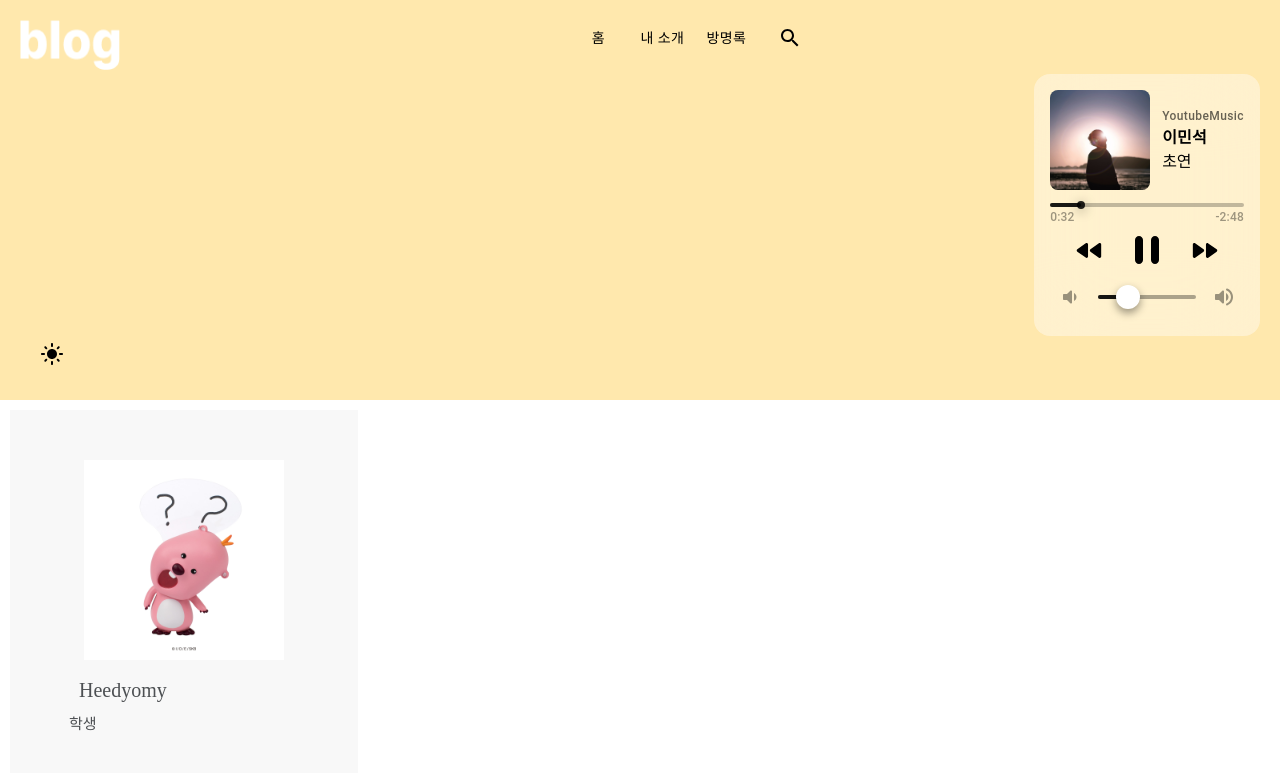
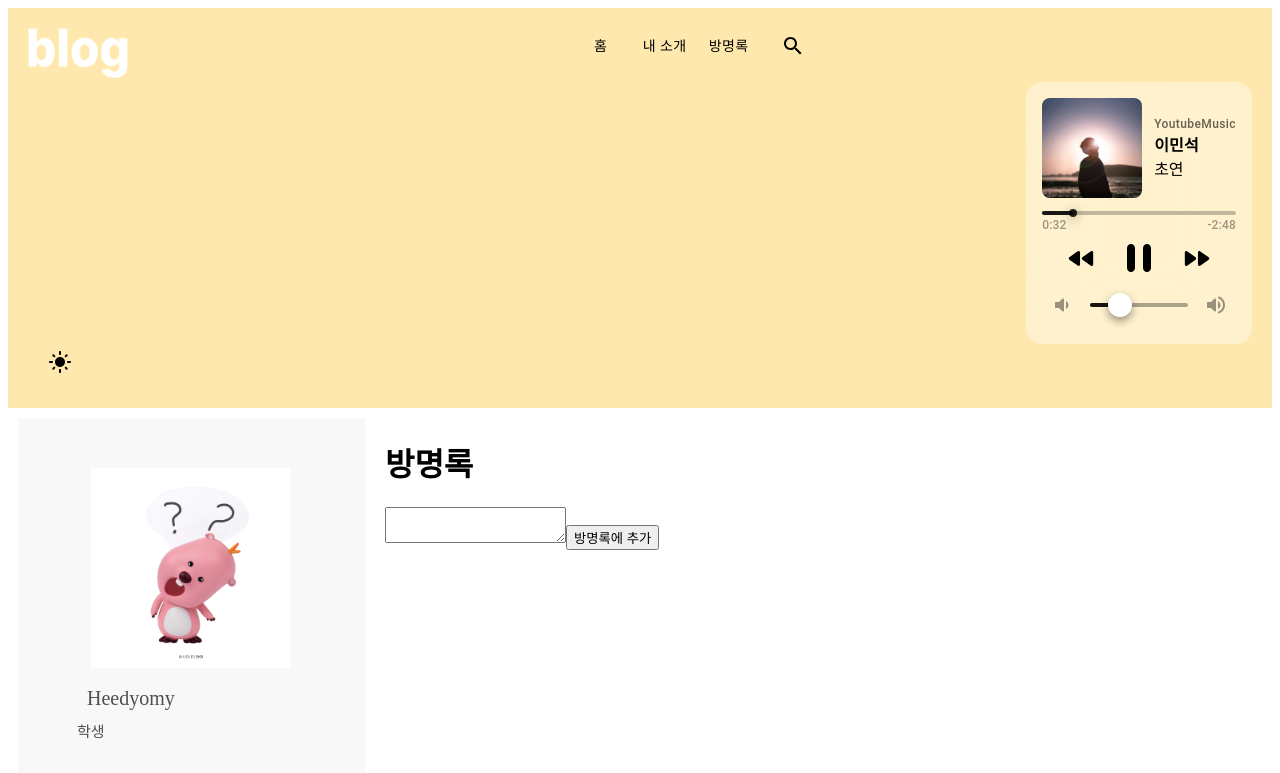
Before and after one commit to geezers-io/Blog_Project, a Next.js app: page /guestbook in a window 1280 px wide. Before the commit this address had no page. Shown: the top 773 px of the page. Built offline with nearby package versions, Linux system fonts and the light colour scheme.

Commit message:
feat: Guestbook Publishing

```diff
--- /dev/null
+++ b/src/pages/guestbook/index.tsx
@@ -0,0 +1,40 @@
+import { useState } from 'react';
+
+const GuestbookPage: React.FC = () => {
+  const [guestbookEntries, setGuestbookEntries] = useState<string[]>([]);
+
+  const addEntry = (entry: string) => {
+    setGuestbookEntries([...guestbookEntries, entry]);
+  };
+
+  const renderGuestbookEntries = () => {
+    return guestbookEntries.map((entry, index) => (
+      <div key={index}>
+        <p>{entry}</p>
+      </div>
+    ));
+  };
+
+  const handleSubmit = (event: React.FormEvent<HTMLFormElement>) => {
+    event.preventDefault();
+
+    const formData = new FormData(event.currentTarget);
+    const entry = formData.get('entry') as string;
+    addEntry(entry);
+
+    event.currentTarget.reset();
+  };
+
+  return (
+    <div>
+      <h1>방명록</h1>
+      <form onSubmit={handleSubmit}>
+        <textarea name="entry" required />
+        <button type="submit">방명록에 추가</button>
+      </form>
+      <div>{renderGuestbookEntries()}</div>
+    </div>
+  );
+};
+
+export default GuestbookPage;
```
